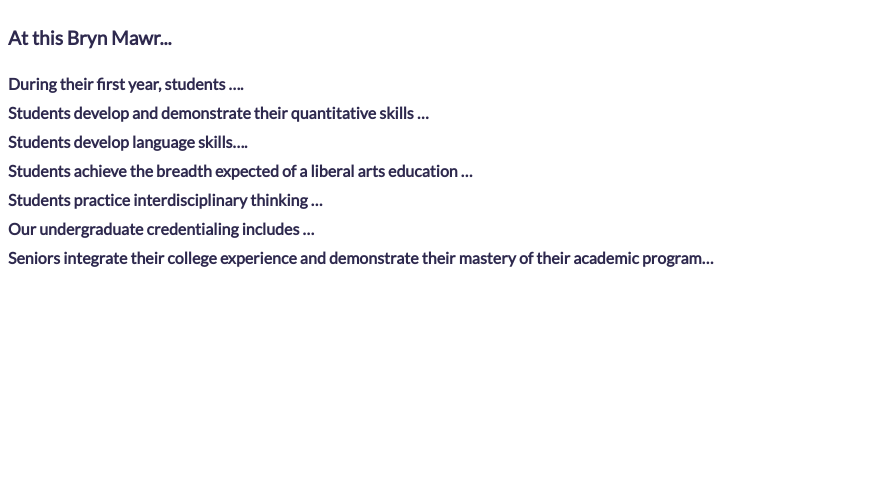
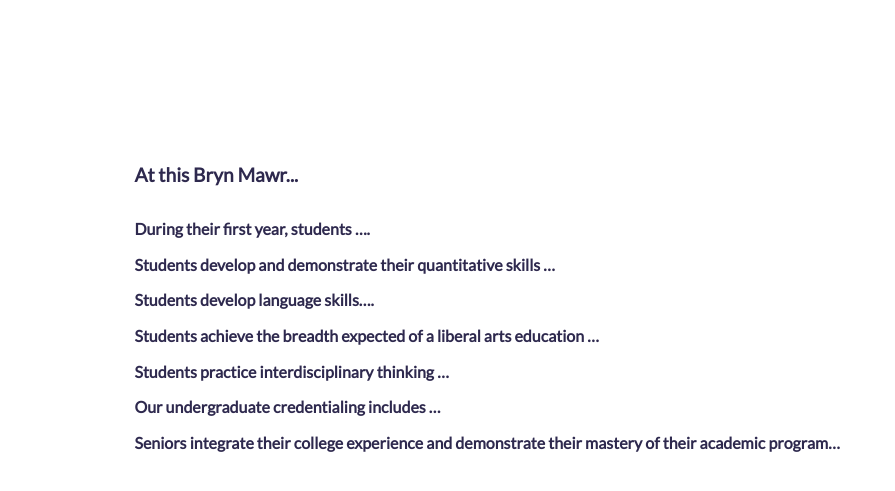
Before and after one commit to digbmc/100-tbbm, a Flask app: page /alumni in a window 1280 px wide. Shown: the top 491 px of the page, without its empty margins (0-895 px from the left). Run offline with Flask 3, Linux system fonts and the light colour scheme; data that the repository does not hold is empty.

Commit message:
added class variable to options template and diff css for alumni

```diff
--- a/hello.py
+++ b/hello.py
@@ -85,7 +85,7 @@ def request_options():
         options = get_permutations(sheet_gids, sheet_url)
         cache.set('option_data', options, timeout=100)
     responses = get_random(options)
-    return render_template("options.html", entry=zip(questions, responses))
+    return render_template("options.html", cl='options', entry=zip(questions, responses))
 
 @app.route("/alumni")
 def request_alumni():
@@ -104,7 +104,7 @@ def request_alumni():
         'Students practice interdisciplinary thinking …',
         'Our undergraduate credentialing includes …',
         'Seniors integrate their college experience and demonstrate their mastery of their academic program…']
-    return render_template("options.html", entry=zip(alum_questions, responses))
+    return render_template("options.html", cl='alum', entry=zip(alum_questions, responses))
 
 if __name__ == "__main__":
     app.run(host="127.0.0.1", port=8000, debug=True)
--- a/static/styles.css
+++ b/static/styles.css
@@ -20,6 +20,14 @@ main.hello {
 div.options{
     margin: auto;
     width: 100%
+}
+
+div.alum{
+    margin: auto;
+    width: 80%;
+    /* font-size:1.2rem; */
+    padding-top: 10%;
+    line-height:1.6;
 }
 
 header {
--- a/templates/options.html
+++ b/templates/options.html
@@ -9,7 +9,7 @@
 </head>
 <body>
     <main>
-        <div class="options">
+        <div class="{{ cl }}">
         <h4>At this Bryn Mawr... </h4>
         {% block content %}
 
```
